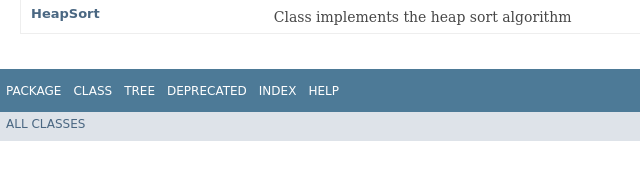
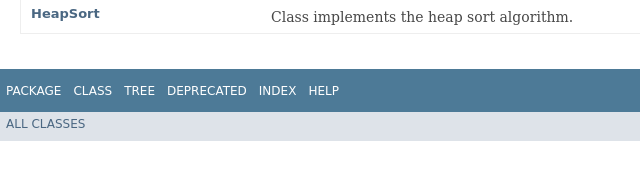
Before and after one commit to justProductAnalyst/OOP, a plain HTML site: page Task_1_1_1/allclasses-index.html in a window 1280 px wide. Shown: the part 232-410 px from the top of the page, 0-640 px from the left. Drawn offline with Linux system fonts and the light colour scheme; no server answers; a script that the page names is missing; a web font is replaced by a local one.

Commit message:
Deploying to gh-pages from @ justProductAnalyst/OOP@02c38a3703d4dae4a06ddc6438bb54d09e7a9708 🚀

```diff
--- a/Task_1_1_1/allclasses-index.html
+++ b/Task_1_1_1/allclasses-index.html
@@ -106,7 +106,7 @@ $('.navPadding').css('padding-top', $('.fixedNav').css("height"));
 <tr id="i0" class="altColor">
 <td class="colFirst"><a href="ru/nsu/vetrov/HeapSort.html" title="class in ru.nsu.vetrov">HeapSort</a></td>
 <th class="colLast" scope="row">
-<div class="block">Class implements the heap sort algorithm</div>
+<div class="block">Class implements the heap sort algorithm.</div>
 </th>
 </tr>
 </table>
```
Also changed, not shown: Task_1_1_1/index-all.html (+1 -1 lines), Task_1_1_1/ru/nsu/vetrov/HeapSort.html (+1 -1 lines), Task_1_1_1/ru/nsu/vetrov/package-summary.html (+1 -1 lines), 3 other files.
